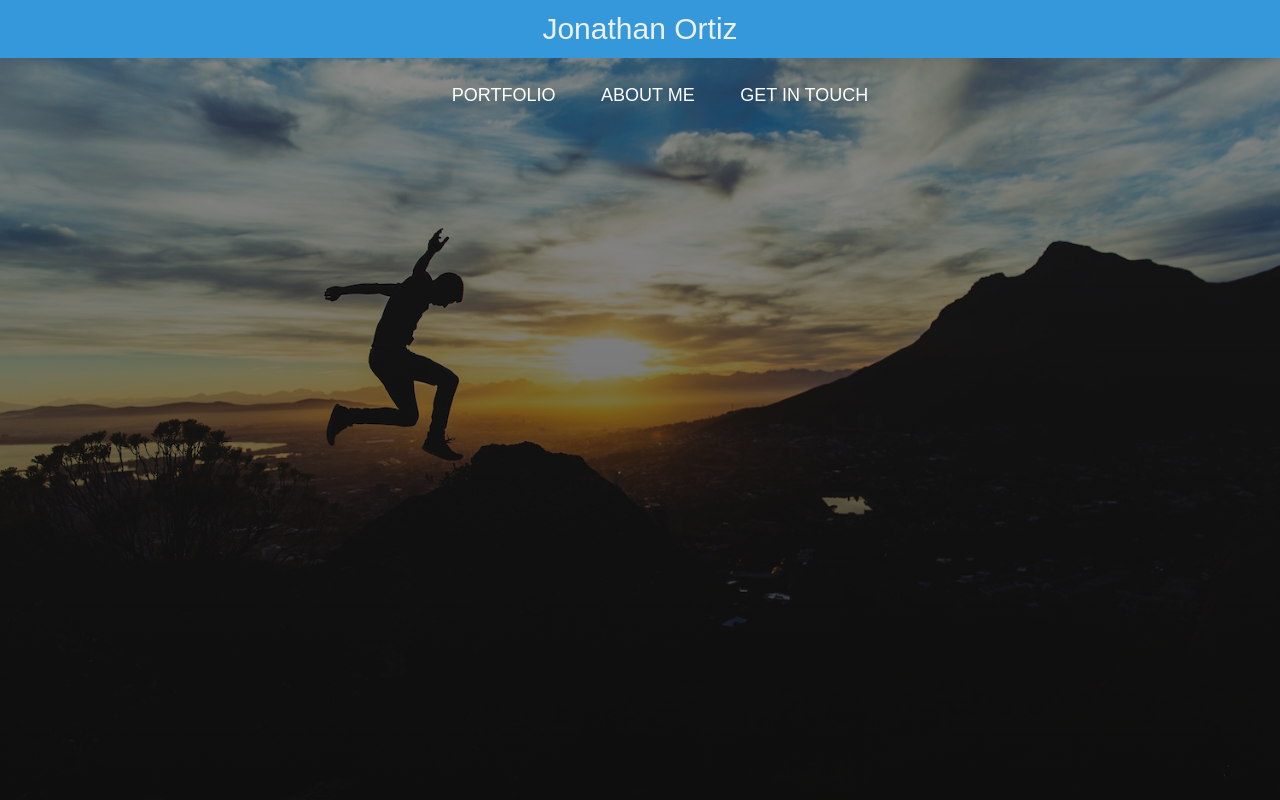
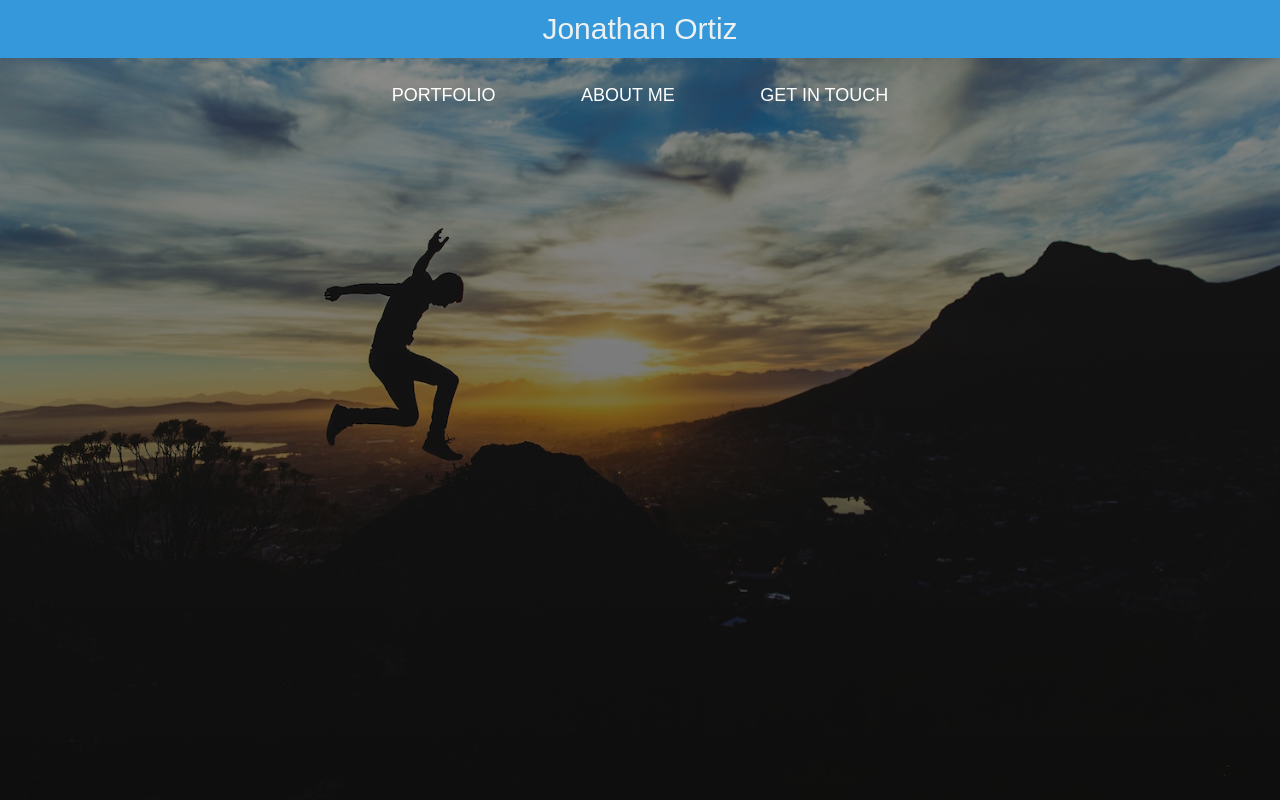
Before and after one commit to J0natr0n/j0natr0n.github.io, a PHP site: page / in a window 1280 px wide. Run offline with PHP 8.4, Linux system fonts and the light colour scheme.

Commit message:
alignment

```diff
--- a/css/fewd-36.css
+++ b/css/fewd-36.css
@@ -20,7 +20,8 @@ html {
 
 .main-nav li {
     display: inline-block;
-    margin-left: 40px;
+    padding-left: 40px;
+    padding-right: 40px;
 }
 
 .main-nav li a:link,
@@ -40,7 +41,6 @@ html {
 }
 
 .row {
-    max-width: ;
     margin: 0 auto;
 }
 
```
